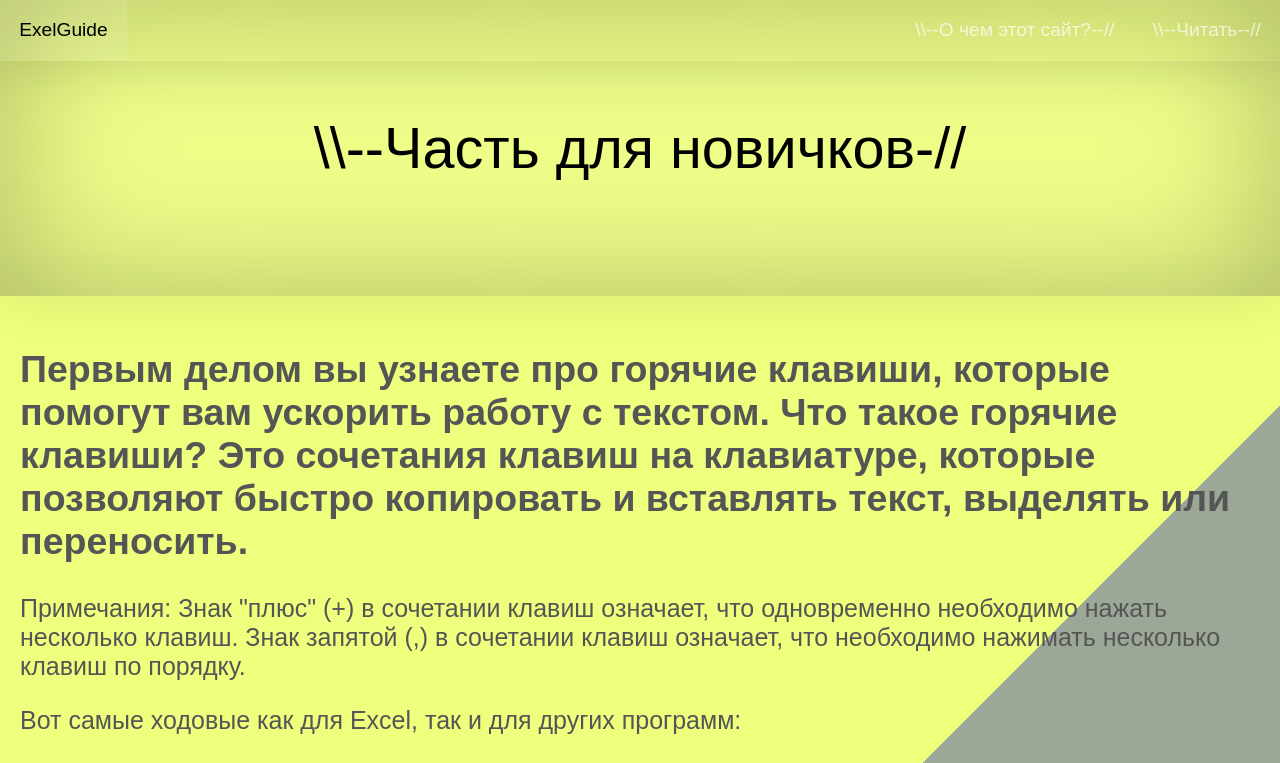
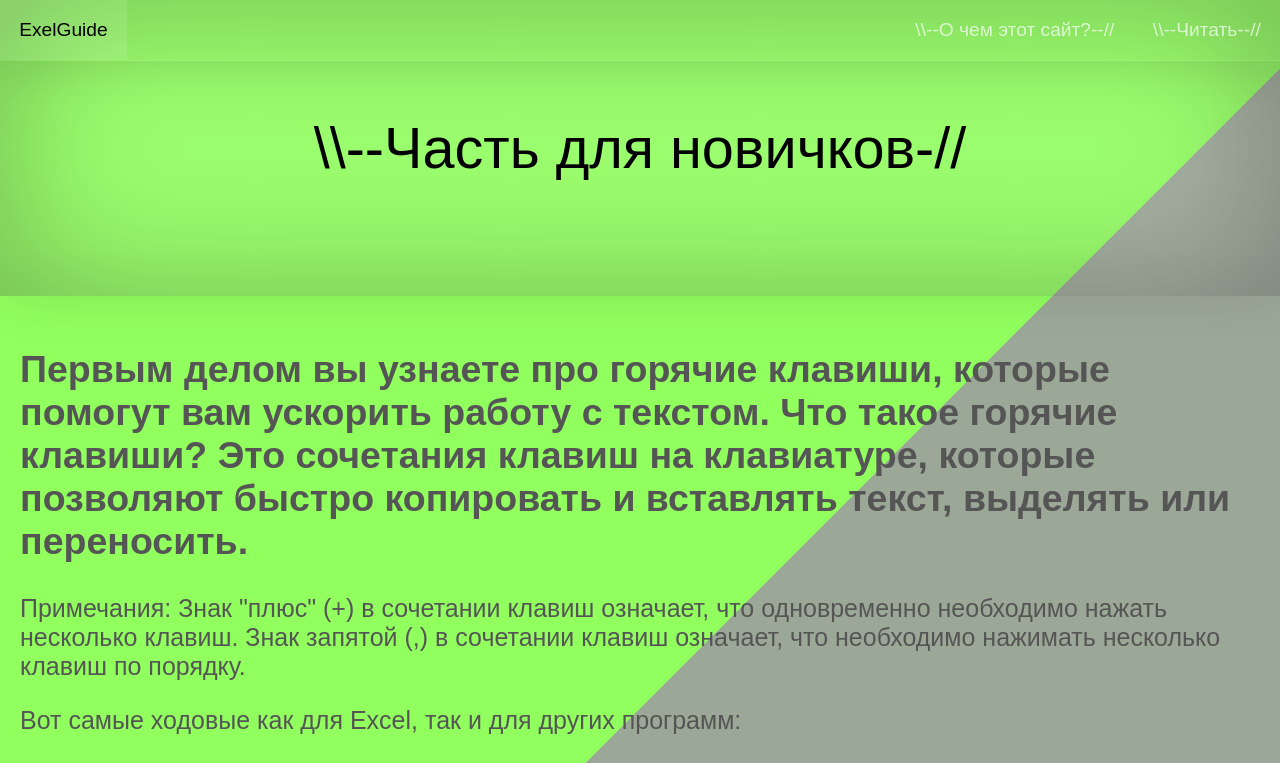
Before and after one commit to tourer224/PROEEWVCC-p1, a plain HTML site: page index.html in a window 1280 px wide. Shown: the top 763 px of the page. Drawn offline with Linux system fonts and the light colour scheme.

Commit message:
Update styles.css

```diff
--- a/styles.css
+++ b/styles.css
@@ -5,7 +5,7 @@ div {
 body {
 color: rgba(0,0,0);
 margin: 0;
-background: linear-gradient(135deg,rgba(238, 255, 125)  50%, rgba(156, 168, 151) 15%); rgba(59, 135, 31) 50%);
+background: linear-gradient(135deg,rgba(145, 255, 94)  40%, rgba(156, 168, 151) 15%); rgba(59, 135, 31) 72%);
 font-size: larger;
 font-family: Ubuntu Light, Segoe UI Light, Arial !important;
  scroll-behavior: smooth;
```
